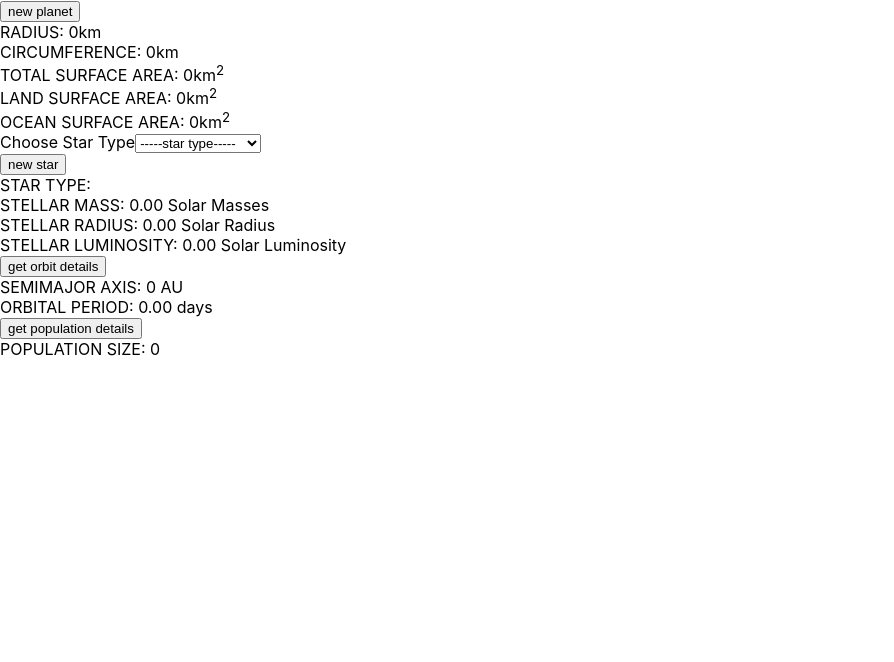
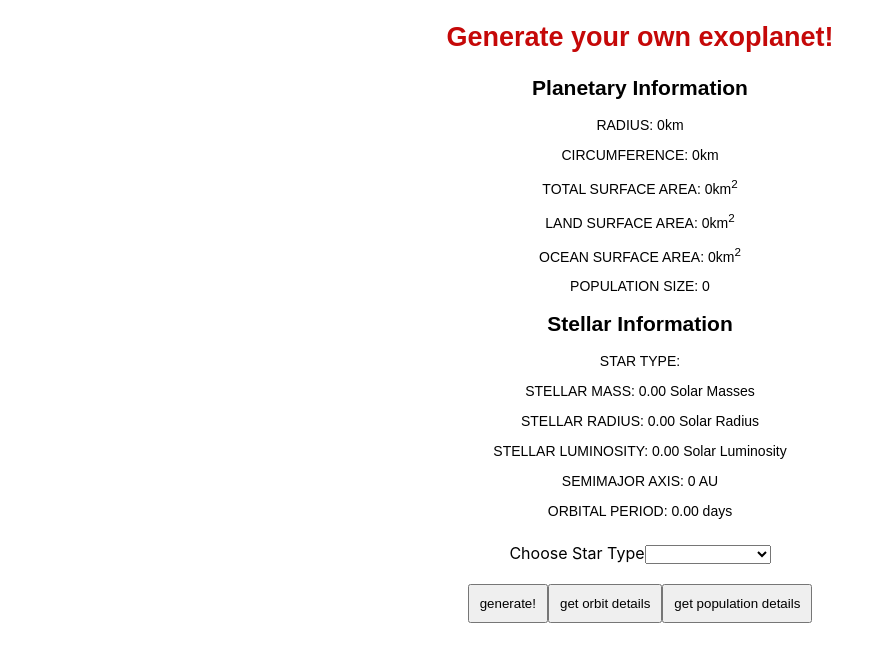
Before and after one commit to unifiedtheories/planet_randomizer, a React (Create React App) app: page / in a window 1280 px wide. Shown: the top 662 px of the page, without its empty margins (0-894 px from the left). Built offline with nearby package versions, Linux system fonts and the light colour scheme.

Commit message:
some aesthetic updates and bux fix on SA

```diff
--- a/src/App.css
+++ b/src/App.css
@@ -1,38 +1,34 @@
 .App {
   text-align: center;
+  font-family: 'Roboto Mono', sans-serif;
+  font-size: 14px;
+
 }
 
-.App-logo {
-  height: 40vmin;
-  pointer-events: none;
-}
-
-@media (prefers-reduced-motion: no-preference) {
-  .App-logo {
-    animation: App-logo-spin infinite 20s linear;
-  }
-}
-
-.App-header {
-  background-color: #282c34;
-  min-height: 100vh;
-  display: flex;
-  flex-direction: column;
-  align-items: center;
-  justify-content: center;
-  font-size: calc(10px + 2vmin);
-  color: white;
+.Heading {
+  text-align: center;
+  font-family: 'Roboto Mono', sans-serif;
+  font-size: 18px;
+  color: rgb(197, 8, 8);
 }
 
 .App-link {
   color: #61dafb;
 }
 
-@keyframes App-logo-spin {
-  from {
-    transform: rotate(0deg);
-  }
-  to {
-    transform: rotate(360deg);
-  }
+.Dropdown {
+  text-align: center;
+  border: 1px red;
+  border-radius: 4px;
+  padding: 10px 30px 10px 20px;
+
 }
+
+.Selects {
+  text-align: center;
+  padding: 10px 20px 10px 20px;
+}
+.Btns {
+  text-align: center;
+  padding: 10px;
+}
--- a/src/App.js
+++ b/src/App.js
@@ -1,9 +1,10 @@
 import {useState} from 'react';
 import * as React from 'react';
+import './App.css';
 
 export default function App() {
 
-  //planet stuff
+  //planet constants
   const [radius, setRadius] = useState(0);
   const [circumference, setCirc] = useState(0);
   const [mass, setMass] = useState(0);
@@ -13,13 +14,12 @@ export default function App() {
       land: 0
   })
 
-  function getRandomMass() {
-      setMass(Math.random() * (7.5 - 0.4 + 1) + 0.4);
-  }
 
   function setPlanet() {
+    //this function sets all the functionalities of the planet
+
     //mass
-    getRandomMass()
+    setMass(Math.random() * (7.5 - 0.4 + 1) + 0.4);
 
     //radius
     const rad = ((Math.random() * (2.5 - 0.7 + 1) + 0.7) * 6371).toFixed(2)
@@ -30,12 +30,12 @@ export default function App() {
 
     //surface Area
     const totalSA = (4 * Math.PI * Math.pow(rad, 2)).toFixed(2);
-    const randomOcean = (Math.random() * (0.80 - 0.60 + 1) + 0.60);
+    const randomOcean = (Math.random() * (0.80 - 0.60) + 0.60);
 
     const newSA = {
       total: totalSA,
       ocean: (totalSA * randomOcean).toFixed(2),
-      land: ((totalSA * randomOcean) - totalSA).toFixed(2)
+      land: (totalSA - (totalSA * randomOcean)).toFixed(2)
     }
     setSurfaceArea(newSA);
   }
@@ -83,23 +83,22 @@ export default function App() {
   const [orbitalPeriod, setOP] = useState(0);
 
   function setOrbit() {
+    //estimate possible goldilocks zone and assume a random
+    //semimajor axis from there
     const goldiInner = (Math.sqrt(luminosity/1.1));
     const goldiOuter = (Math.sqrt(luminosity/0.53));
     const semi = (Math.random() * (goldiOuter - goldiInner) + goldiInner).toFixed(2);
-
     setSemimajor(semi);
 
+    //set orbital period using Newtons third law of motion
     const sunKG = starMass * (2 * Math.pow(10, 30));
     const semiM = semi * ( 1.48 * Math.pow(10,11));
     const p = Math.sqrt( (4 * Math.pow(Math.PI,2) * Math.pow(semiM,3)) /  (( 6.67 * Math.pow(10, -11) ) * sunKG) );
     setOP(p / 86400);
-
-
   }
 
 
   const [population, setPop] = useState(0);
-
   function setPopulation() {
     const pop = ((surfaceArea.land * (Math.random() * (65 - 40 + 1) + 40))).toFixed(2);
     console.log(pop)
@@ -107,8 +106,12 @@ export default function App() {
   }
 
 
+  function setPlanetandStar() {
+    setPlanet();
+    setStar();
+  }
 
-
+  // scrapped attempt at making a dropdown menu, may use later
   /*
   const dropdownBtn = document.getElementById("btn");
   const dropdownMenu = document.getElementById("dropdown");
@@ -135,20 +138,41 @@ export default function App() {
   return (
 
        <body>
-        <button onClick={() => setPlanet()}>
-          new planet
-        </button>
-        <div> RADIUS: {radius}km </div>
-        <div> CIRCUMFERENCE: {circumference}km </div>
-        <div> TOTAL SURFACE AREA: {surfaceArea.total}km<sup>2</sup></div>
-        <div> LAND SURFACE AREA: {surfaceArea.land}km<sup>2</sup></div>
-        <div> OCEAN SURFACE AREA: {surfaceArea.ocean}km<sup>2</sup></div>
+        <div className='Heading'>
+          <h2>Generate your own exoplanet!</h2>
+        </div>
+        <div className='App'>
+          <h2>Planetary Information</h2>
+          <p> RADIUS: {radius}km </p>
+          <p> CIRCUMFERENCE: {circumference}km </p>
+          <p> TOTAL SURFACE AREA: {surfaceArea.total}km<sup>2</sup></p>
+          <p> LAND SURFACE AREA: {surfaceArea.land}km<sup>2</sup></p>
+          <p> OCEAN SURFACE AREA: {surfaceArea.ocean}km<sup>2</sup></p>
+          <p> POPULATION SIZE: {population}</p>
+        </div>
 
-        <div>
+
+
+
+
+
+
+        <div className='App'>
+          <h2>Stellar Information</h2>
+          <p> STAR TYPE: {starType} </p>
+          <p> STELLAR MASS: {starMass.toFixed(2)} Solar Masses </p>
+          <p> STELLAR RADIUS: {starRadius.toFixed(2)} Solar Radius </p>
+          <p> STELLAR LUMINOSITY: {luminosity.toFixed(2)} Solar Luminosity </p>
+          <p> SEMIMAJOR AXIS: {semimajorAxis} AU </p>
+          <p> ORBITAL PERIOD: {orbitalPeriod.toFixed(2)} days</p>
+        </div>
+
+        <div className='Selects'>
             <Dropdown
+              className='Dropdown'
               label="Choose Star Type"
               options={[
-            {label: "-----star type-----", value: ""},
+                {label: "", value: ""},
                 {label: "M - Red Dwarf", value: "M - Red Dwarf"},
                 {label: "K - Orange Dwarf", value: "K - Orange Dwarf"},
                 {label: "G - Yellow Dwarf", value: "G - Yellow Dwarf"}
@@ -157,22 +181,20 @@ export default function App() {
               onChange={handleStarChange}
             />
           </div>
-        <button onClick={() => setStar()}>
-          new star
+
+        <div className='Selects'>
+          <button className='Btns' onClick={() => setPlanetandStar()}>
+            generate!
           </button>
-        <div> STAR TYPE: {starType} </div>
-        <div> STELLAR MASS: {starMass.toFixed(2)} Solar Masses </div>
-        <div> STELLAR RADIUS: {starRadius.toFixed(2)} Solar Radius </div>
-        <div> STELLAR LUMINOSITY: {luminosity.toFixed(2)} Solar Luminosity </div>
-        <button onClick={() => setOrbit()}>
+          <button className='Btns' onClick={() => setOrbit()}>
             get orbit details
           </button>
-        <div> SEMIMAJOR AXIS: {semimajorAxis} AU </div>
-        <div> ORBITAL PERIOD: {orbitalPeriod.toFixed(2)} days</div>
-        <button onClick={() => setPopulation()}>
+          <button className='Btns' onClick={() => setPopulation()}>
             get population details
           </button>
-        <div> POPULATION SIZE: {population}</div>
+        </div>
+
+
        </body>
 
 
```
Lines whose indentation alone changed are shown as unchanged.
